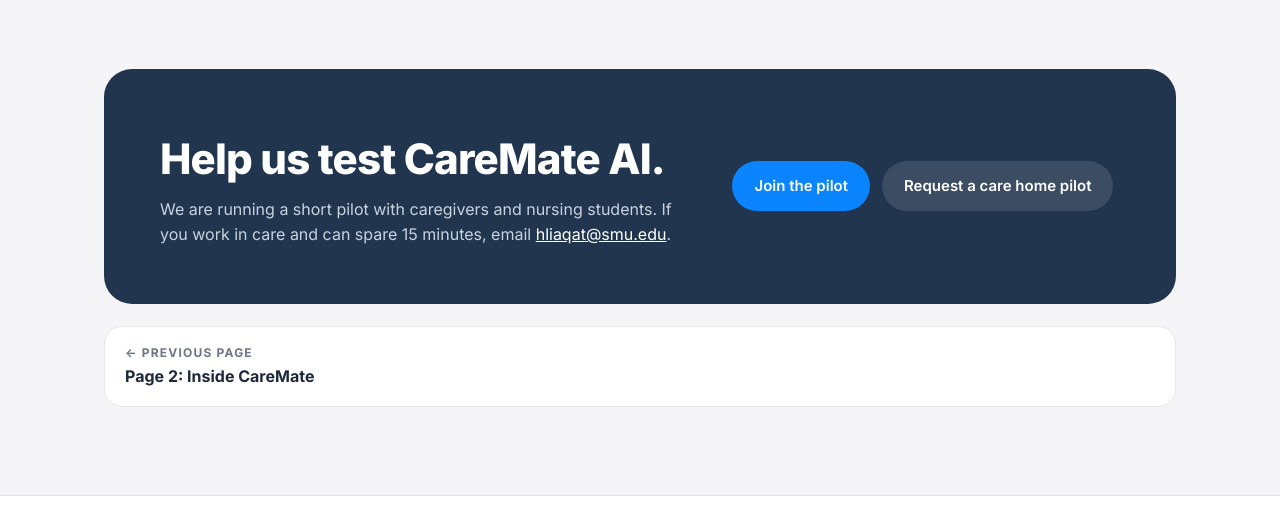
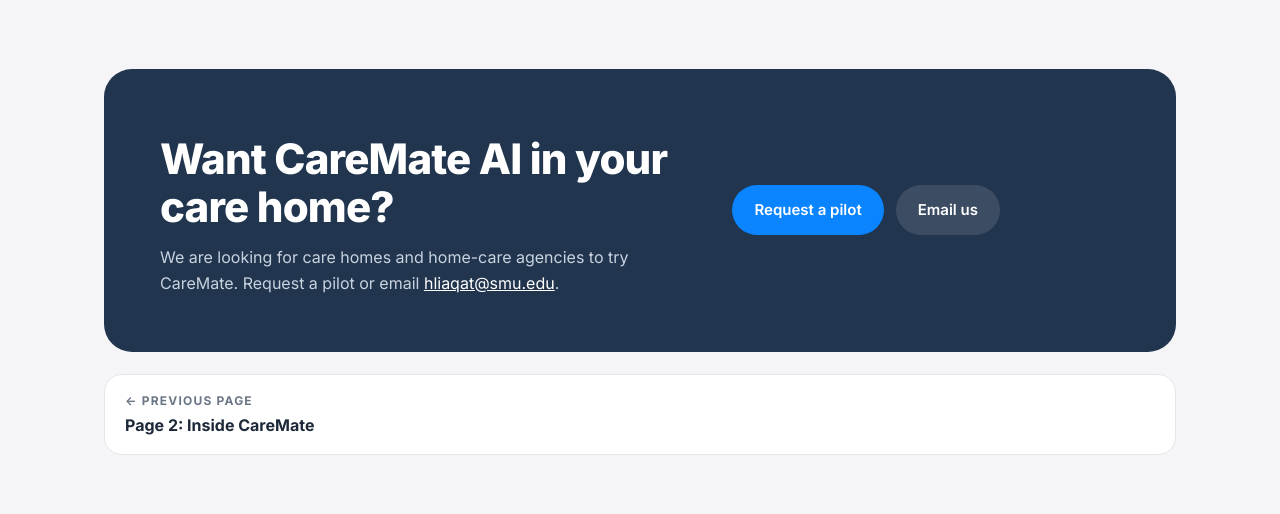
Before and after one commit to hamzarao6650/caremate, a plain HTML site: page try.html in a window 1280 px wide. Shown: the part 4192-4706 px from the top of the page. Drawn offline with Linux system fonts and the light colour scheme; a script that the page names is missing.

Commit message:
Replace tester invite with care home pilot request

```diff
--- a/try.html
+++ b/try.html
@@ -467,12 +467,12 @@
   <div class="wrap">
     <div class="band">
       <div>
-        <h2>Help us test CareMate AI.</h2>
-        <p>We are running a short pilot with caregivers and nursing students. If you work in care and can spare 15 minutes, email <a href="mailto:hliaqat@smu.edu?subject=CareMate%20AI%20pilot" style="color:#fff;text-decoration:underline">hliaqat@smu.edu</a>.</p>
+        <h2>Want CareMate AI in your care home?</h2>
+        <p>We are looking for care homes and home-care agencies to try CareMate. Request a pilot or email <a href="mailto:hliaqat@smu.edu?subject=CareMate%20AI" style="color:#fff;text-decoration:underline">hliaqat@smu.edu</a>.</p>
       </div>
       <div class="cta">
-        <a class="btn btn-primary" href="mailto:hliaqat@smu.edu?subject=CareMate%20AI%20pilot">Join the pilot</a>
-        <a class="btn btn-ghost" href="index.html#pilot">Request a care home pilot</a>
+        <a class="btn btn-primary" href="index.html#pilot">Request a pilot</a>
+        <a class="btn btn-ghost" href="mailto:hliaqat@smu.edu?subject=CareMate%20AI">Email us</a>
       </div>
     </div>
     <div class="prevnext">
```
